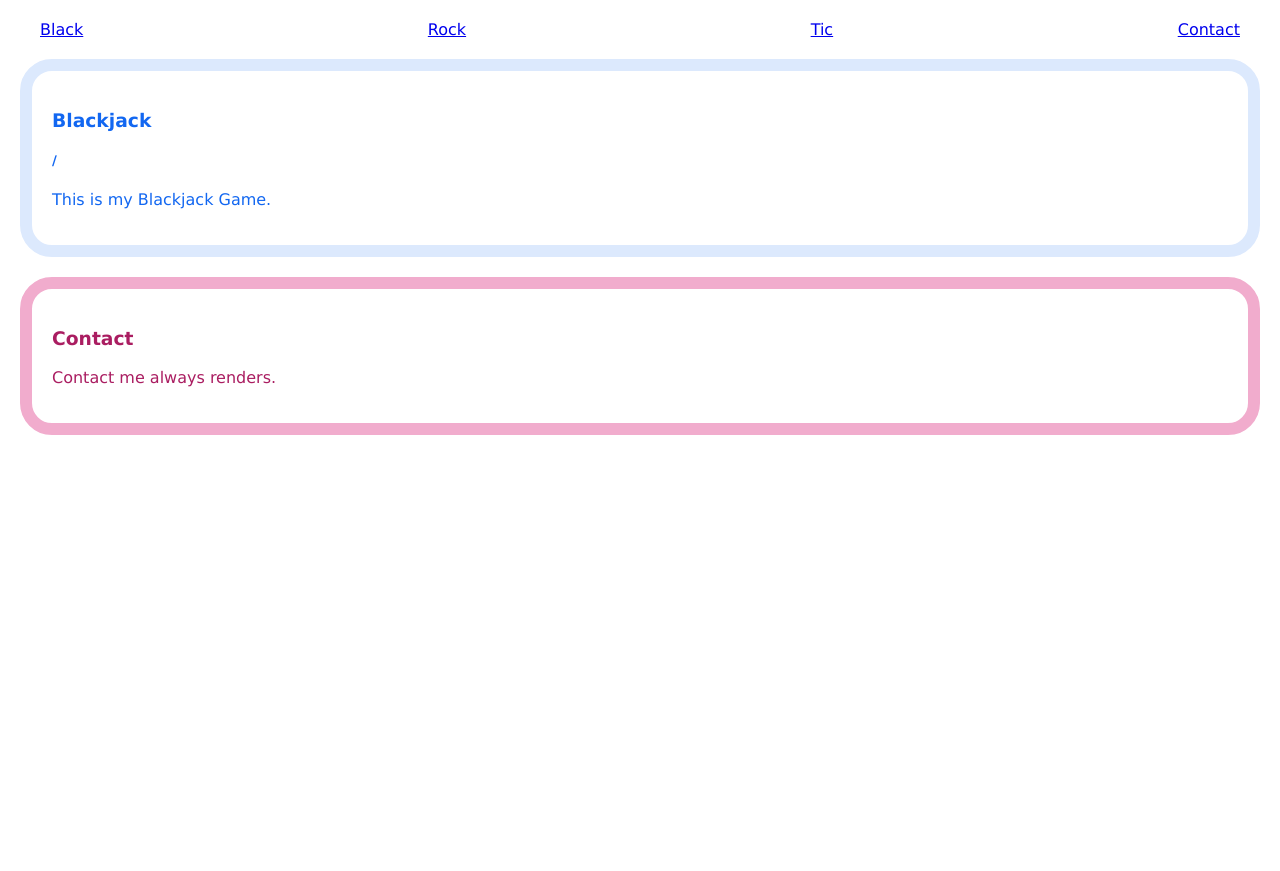
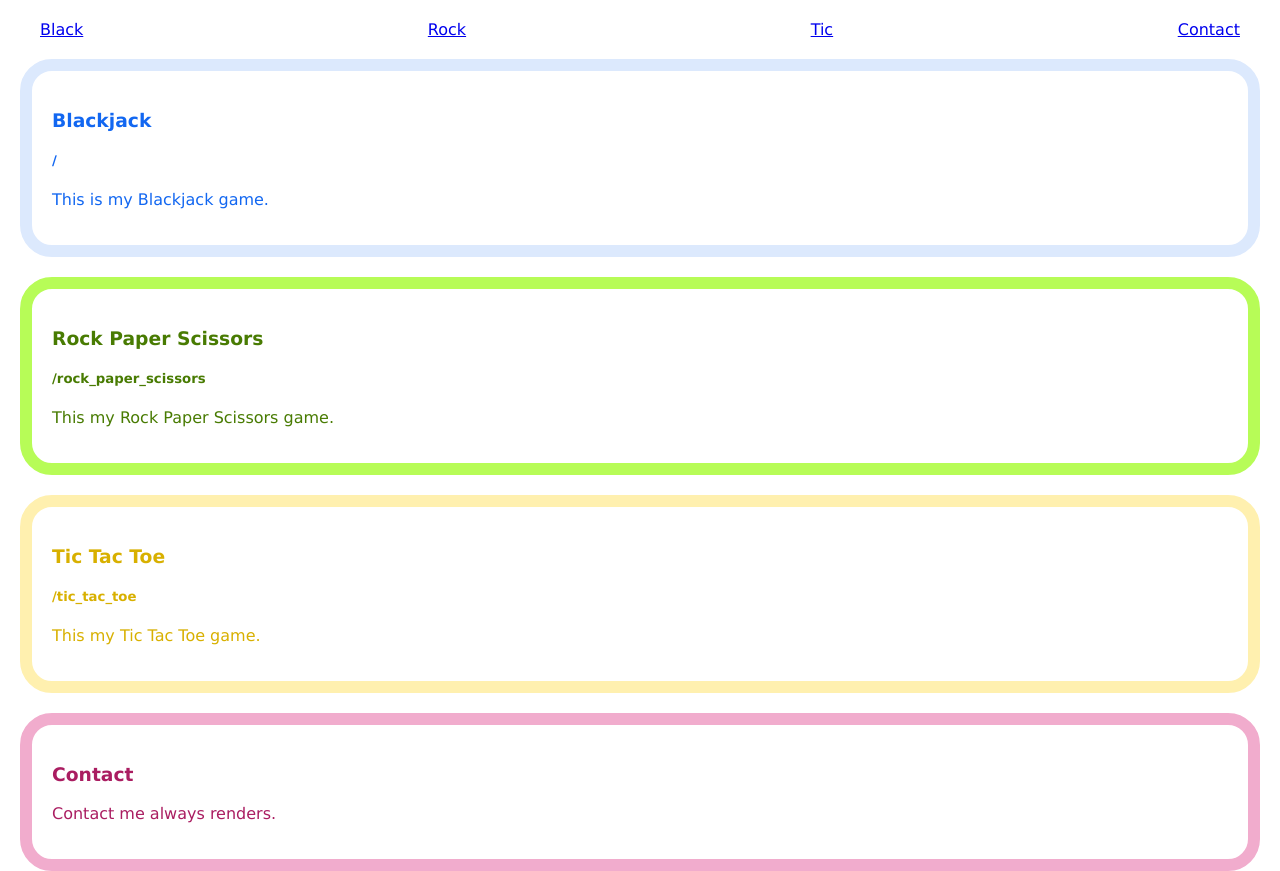
Before and after one commit to bloominstituteoftechnology/Web-ReactRouterI-Guided-Project, a React app: page / in a window 1280 px wide. Before the commit the page ends 800 px from the top, so only its background shows below. Built offline with nearby package versions, Linux system fonts and the light colour scheme.

Commit message:
language

```diff
--- a/src/components/Container.jsx
+++ b/src/components/Container.jsx
@@ -1,9 +1,9 @@
 import React from 'react';
 // import { BrowserRouter as Router, Route, Link } from 'react-router-dom';
 import styled from 'styled-components';
-import BlackjackPlain from '../screens/Blackjack';
-import RockPaperScissorsPlain from '../screens/RockPaperScissors';
-import TicTacToePlain from '../screens/TicTacToe';
+import Blackjack from '../screens/Blackjack';
+import RockPaperScissors from '../screens/RockPaperScissors';
+import TicTacToe from '../screens/TicTacToe';
 import Section from './Section';
 
 
@@ -18,9 +18,9 @@ const StyledContainer = styled.div`
   }
 `;
 
-const Blackjack = withRouteMatching(BlackjackPlain);
-const RockPaperScissors = withRouteMatching(RockPaperScissorsPlain);
-const TicTacToe = withRouteMatching(TicTacToePlain);
+// const Blackjack = withRouteMatching(BlackjackPlain);
+// const RockPaperScissors = withRouteMatching(RockPaperScissorsPlain);
+// const TicTacToe = withRouteMatching(TicTacToePlain);
 
 export default function Container() {
   return (
--- a/src/screens/Blackjack.jsx
+++ b/src/screens/Blackjack.jsx
@@ -8,7 +8,7 @@ export default function Blackjack() {
       path='/'
       color='#4286f4'
       heading='Blackjack'
-      content='This is my Blackjack Game.'
+      content='This is my Blackjack game.'
     />
   );
 }
```
